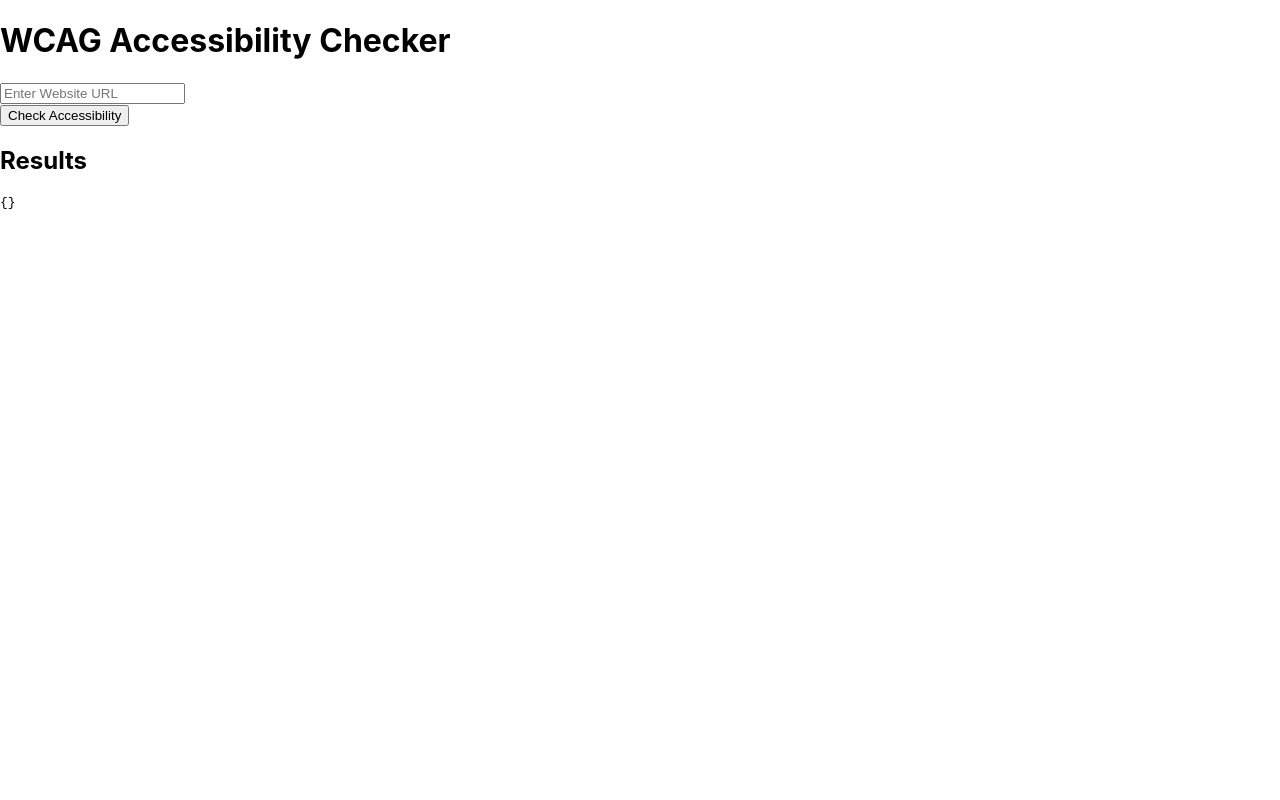
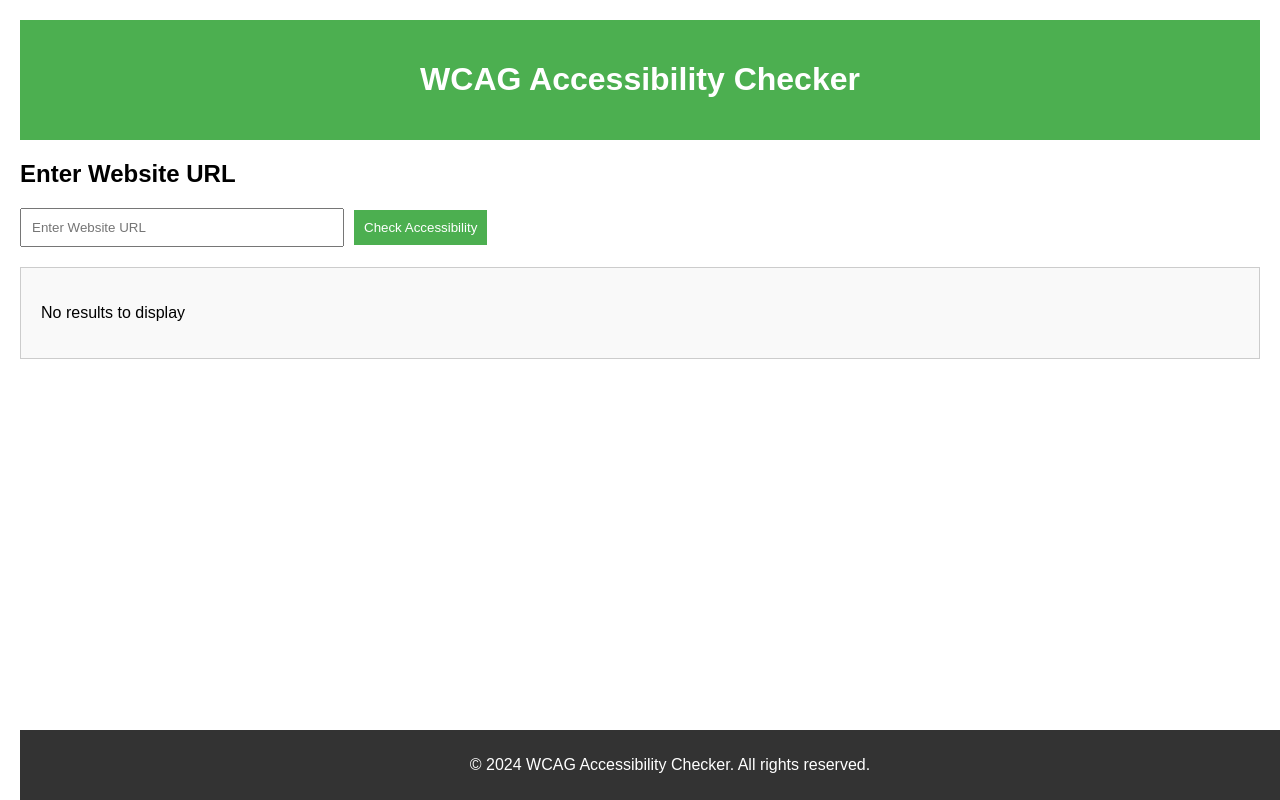
Before and after one commit to attiqrehman-ar/Python-A11y-App, a React (Create React App) app in the folder frontend/: page / in a window 1280 px wide. Built offline with nearby package versions, Linux system fonts and the light colour scheme.

Commit message:
add header footer and content sections saperately

```diff
--- /dev/null
+++ b/frontend/src/components/Footer.js
@@ -0,0 +1,23 @@
+// frontend/src/components/Footer.js
+import React from 'react';
+
+const Footer = () => {
+  return (
+    <footer style={footerStyles}>
+      <p>&copy; 2024 WCAG Accessibility Checker. All rights reserved.</p>
+    </footer>
+  );
+};
+
+const footerStyles = {
+  backgroundColor: '#333',
+  color: 'white',
+  padding: '10px',
+  textAlign: 'center',
+  fontFamily: 'Arial, sans-serif',
+  position: 'fixed',
+  width: '100%',
+  bottom: 0,
+};
+
+export default Footer;
--- /dev/null
+++ b/frontend/src/components/Header.js
@@ -0,0 +1,20 @@
+// frontend/src/components/Header.js
+import React from 'react';
+
+const Header = () => {
+  return (
+    <header style={headerStyles}>
+      <h1>WCAG Accessibility Checker</h1>
+    </header>
+  );
+};
+
+const headerStyles = {
+  backgroundColor: '#4CAF50',
+  color: 'white',
+  padding: '20px',
+  textAlign: 'center',
+  fontFamily: 'Arial, sans-serif',
+};
+
+export default Header;
--- a/frontend/src/components/Home.js
+++ b/frontend/src/components/Home.js
@@ -1,45 +1,65 @@
+// frontend/src/components/Home.js
 import React, { useState } from 'react';
 import axios from 'axios';
+import Header from './Header'; // Add this line
+import Footer from './Footer'; // Add this line
+import Results from './Results';
 
 const Home = () => {
   const [url, setUrl] = useState('');
-  const [results, setResults] = useState({});
+  const [results, setResults] = useState(null);
+  const [error, setError] = useState('');
 
-  // Helper function to call the new API
-  const checkAccessibility = () => {
+  const checkAccessibility = (url) => {
     axios
       .post('http://127.0.0.1:5000/api/check-url-accessibility', { url })
       .then(response => {
-        setResults(response.data);  // Update the results with the API response
+        setResults(response.data);
+        setError('');
       })
       .catch(error => {
-        console.error('Error checking accessibility:', error);
+        setResults(null);
+        setError('Error fetching results from the server.');
       });
   };
 
   const handleSubmit = (e) => {
     e.preventDefault();
-    checkAccessibility(); // Call the function to check the URL
+    if (url) {
+      checkAccessibility(url);
+    }
   };
 
   return (
-    <div>
-      <h1>WCAG Accessibility Checker</h1>
+    <div style={{ fontFamily: 'Arial, sans-serif', padding: '20px' }}>
+      <Header /> {/* Header component */}
+      <div style={{ margin: '20px 0' }}>
+        <h2>Enter Website URL</h2>
         <form onSubmit={handleSubmit}>
           <input
             type="text"
+            placeholder="Enter Website URL"
             value={url}
             onChange={(e) => setUrl(e.target.value)}
-          placeholder="Enter Website URL"
+            style={{ padding: '10px', width: '300px', marginRight: '10px' }}
           />
-        <br />
-        <button type="submit">Check Accessibility</button>
+          <button
+            type="submit"
+            style={{
+              padding: '10px',
+              backgroundColor: '#4CAF50',
+              color: 'white',
+              border: 'none',
+              cursor: 'pointer',
+            }}
+          >
+            Check Accessibility
+          </button>
         </form>
-
-      <div>
-        <h2>Results</h2>
-        <pre>{JSON.stringify(results, null, 2)}</pre>
       </div>
+      {error && <div style={{ color: 'red' }}>{error}</div>}
+      <Results results={results} />
+      <Footer /> {/* Footer component */}
     </div>
   );
 };
--- /dev/null
+++ b/frontend/src/components/Results.js
@@ -0,0 +1,43 @@
+// frontend/src/components/Results.js
+import React from 'react';
+
+const Results = ({ results }) => {
+  return (
+    <div style={resultsStyles}>
+      {results ? (
+        <>
+          {results.alt_text && (
+            <div>
+              <h3>Alt Text Results</h3>
+              <pre>{JSON.stringify(results.alt_text, null, 2)}</pre>
+            </div>
+          )}
+          {results.aria_labels && (
+            <div>
+              <h3>ARIA Labels Results</h3>
+              <pre>{JSON.stringify(results.aria_labels, null, 2)}</pre>
+            </div>
+          )}
+          {results.heading_structure && (
+            <div>
+              <h3>Heading Structure Results</h3>
+              <pre>{JSON.stringify(results.heading_structure, null, 2)}</pre>
+            </div>
+          )}
+        </>
+      ) : (
+        <p>No results to display</p>
+      )}
+    </div>
+  );
+};
+
+const resultsStyles = {
+  padding: '20px',
+  marginTop: '20px',
+  border: '1px solid #ccc',
+  backgroundColor: '#f9f9f9',
+  fontFamily: 'Arial, sans-serif',
+};
+
+export default Results;
```
Also changed, not shown: 1 other file (tests, documents, lock files or other folders). Lines whose indentation alone changed are shown as unchanged.
